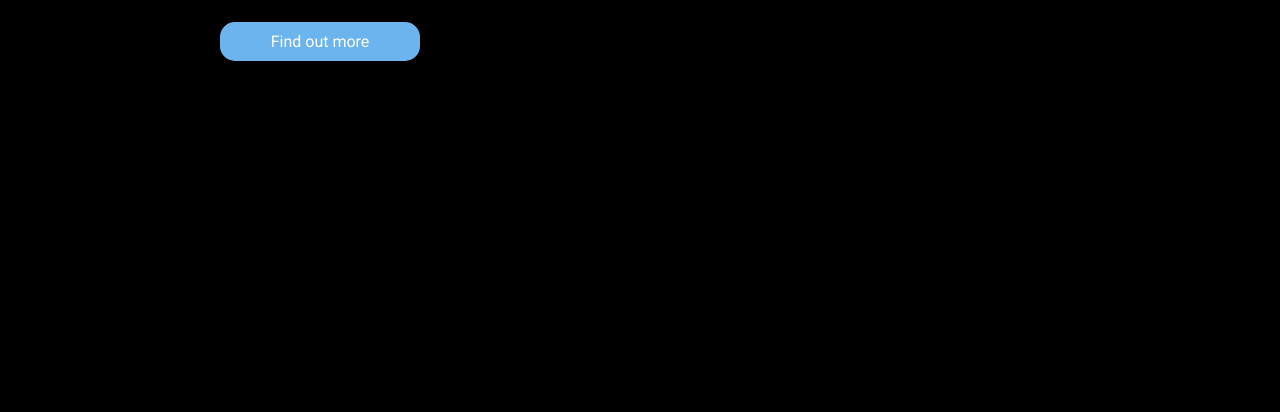
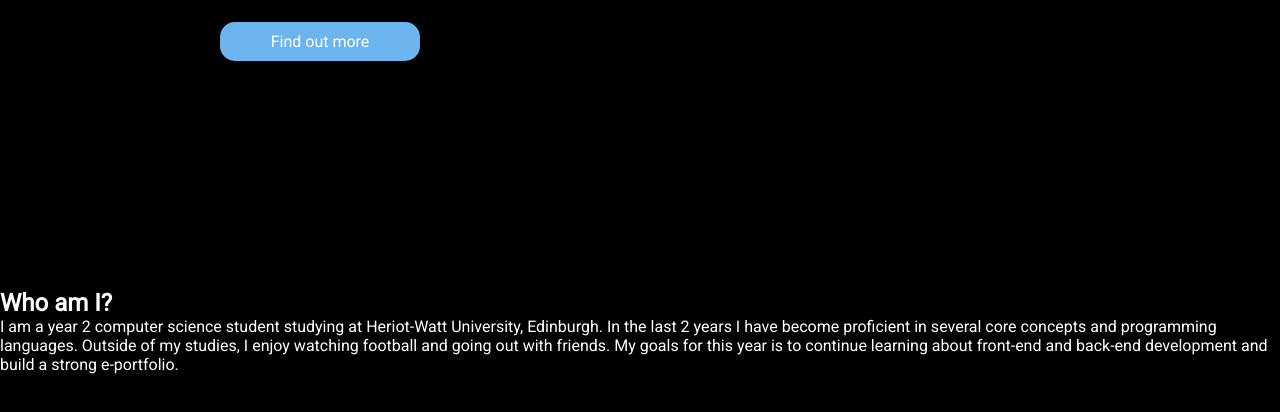
Before and after one commit to em2063/flashcard-study-partner, a plain HTML site: page personal-website/index.html in a window 1280 px wide. Shown: the part 508-920 px from the top of the page. Drawn offline with Linux system fonts and the light colour scheme.

Commit message:
created about section

```diff
--- a/personal-website/index.html
+++ b/personal-website/index.html
@@ -23,7 +23,7 @@
         <li class="nav-item"><a target="_blank" href="https://github.com/em2063"><i class="fa-brands fa-square-github fa-xl"></i></a></li>
       </ul>
       </nav>
-
+      <!--Hero Section-->
     <main>
       <div id="hero-container">
         <h1 class="hero-text2">Hi,<br>I'm Ethan</h1>
@@ -32,6 +32,21 @@
         </p>
         <div id="hero-button"><a id="hero-button-text">Find out more</a></div>
       </div>
+
+      <!--About section-->
+      <section id="about">
+        <div id="about-container">
+            <h1 id="about-h1">Who am I?</h1>
+            <p id="about-description">I am a year 2 computer science student studying at Heriot-Watt University, Edinburgh.
+              In the last 2 years I have become proficient in several core concepts and programming languages. Outside of my studies,
+              I enjoy watching football and going out with friends. My goals for this year is to continue learning about front-end
+              and back-end development and build a strong e-portfolio.
+            </p>
+        </div>
+        <div id="skills-container">
+            <h1>Technical Skills</h1>
+        </div>
+      </section>
     </main>
 </body>
 </html>
--- a/personal-website/style.css
+++ b/personal-website/style.css
@@ -94,3 +94,20 @@ nav {
     background-color: #89CFF0;
     cursor: pointer;
 }
+
+#about {
+    margin-top: 20px;
+
+}
+
+#about-container {
+
+}
+
+#about-h1 {
+    color: #fff;
+}
+
+#about-description {
+    color: #fff;
+}
```
Also changed, not shown: README.md.
